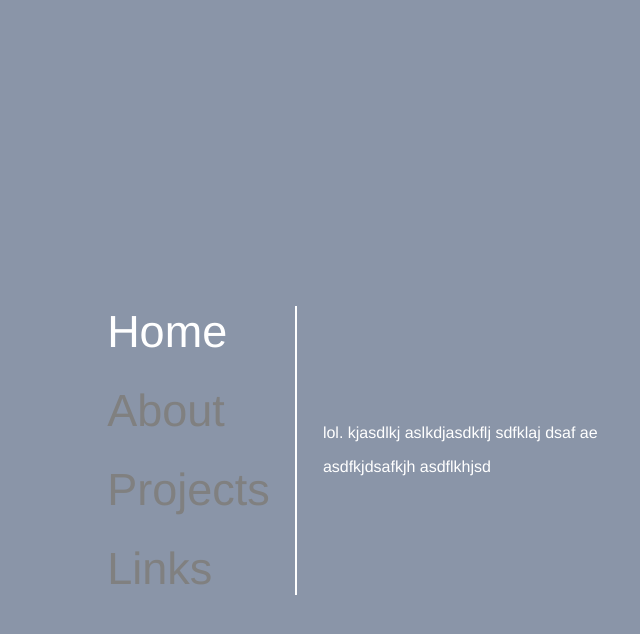
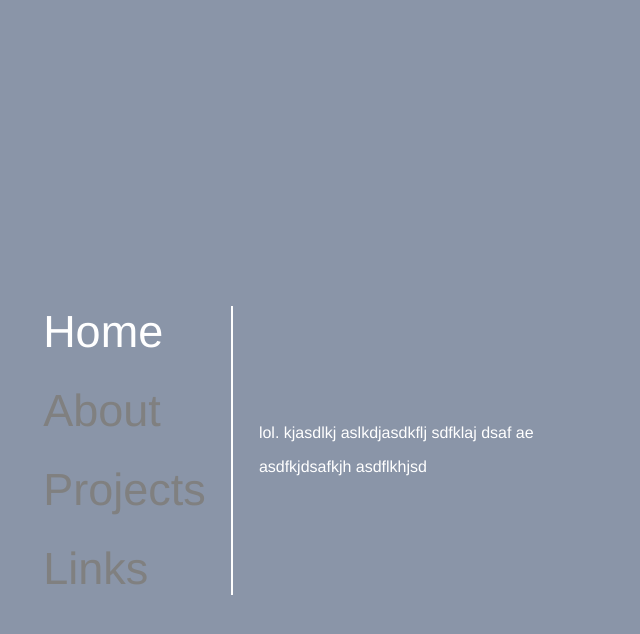
Before and after one commit to Mac-lp3/personal-site, a Jekyll site: the page built from index.md, in a window 1280 px wide. Shown: the top 634 px of the page, without its empty margins (285-925 px from the left). Built offline with Jekyll 4.4.1, drawn with Linux system fonts in a browser that asks for light colours.

Commit message:
removed keyframes definition

```diff
--- a/_sass/home.scss
+++ b/_sass/home.scss
@@ -2,6 +2,12 @@
 	display: flex;
 	justify-content: center;
 	align-items: stretch;
+	min-width: 45vw;
+    max-width: 45vw;
+}
+
+.nav-wrapper {
+
 }
 
 .nav-conainter {
@@ -48,7 +54,8 @@
 .copy-container {
 	display: flex;
 	align-items: center;
-	min-width: 25vw;
+	min-width: 35vw;
+	max-width: 35vw;
 }
 
 #about-copy {
@@ -62,13 +69,3 @@
 #links-copy {
 	display: none;
 }
-
-@keyframes line-movement {
-	0% {
-		margin-top: 0px;
-		margin-bottom: 0px;
-	}
-	50%{
-
-	}
-}
```
